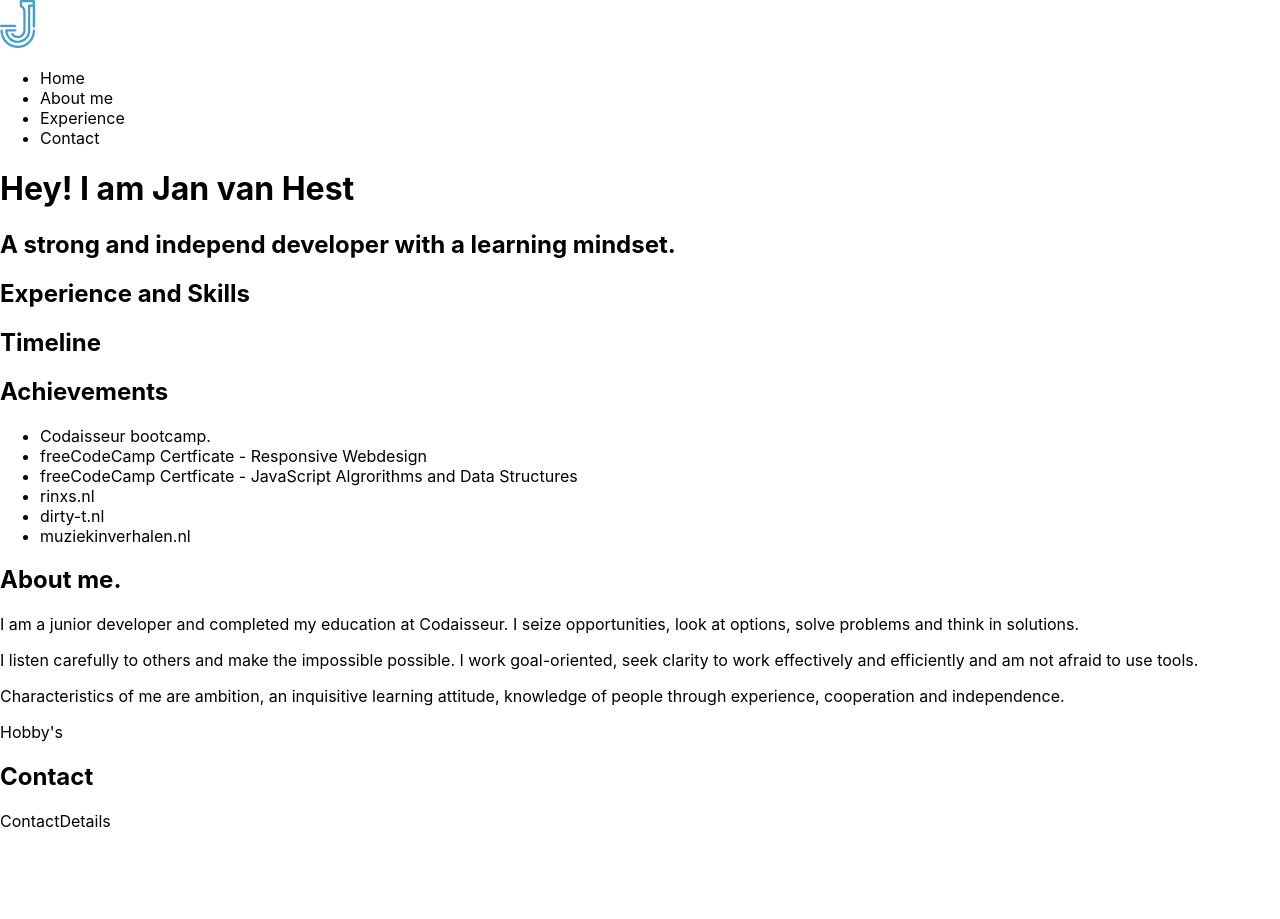
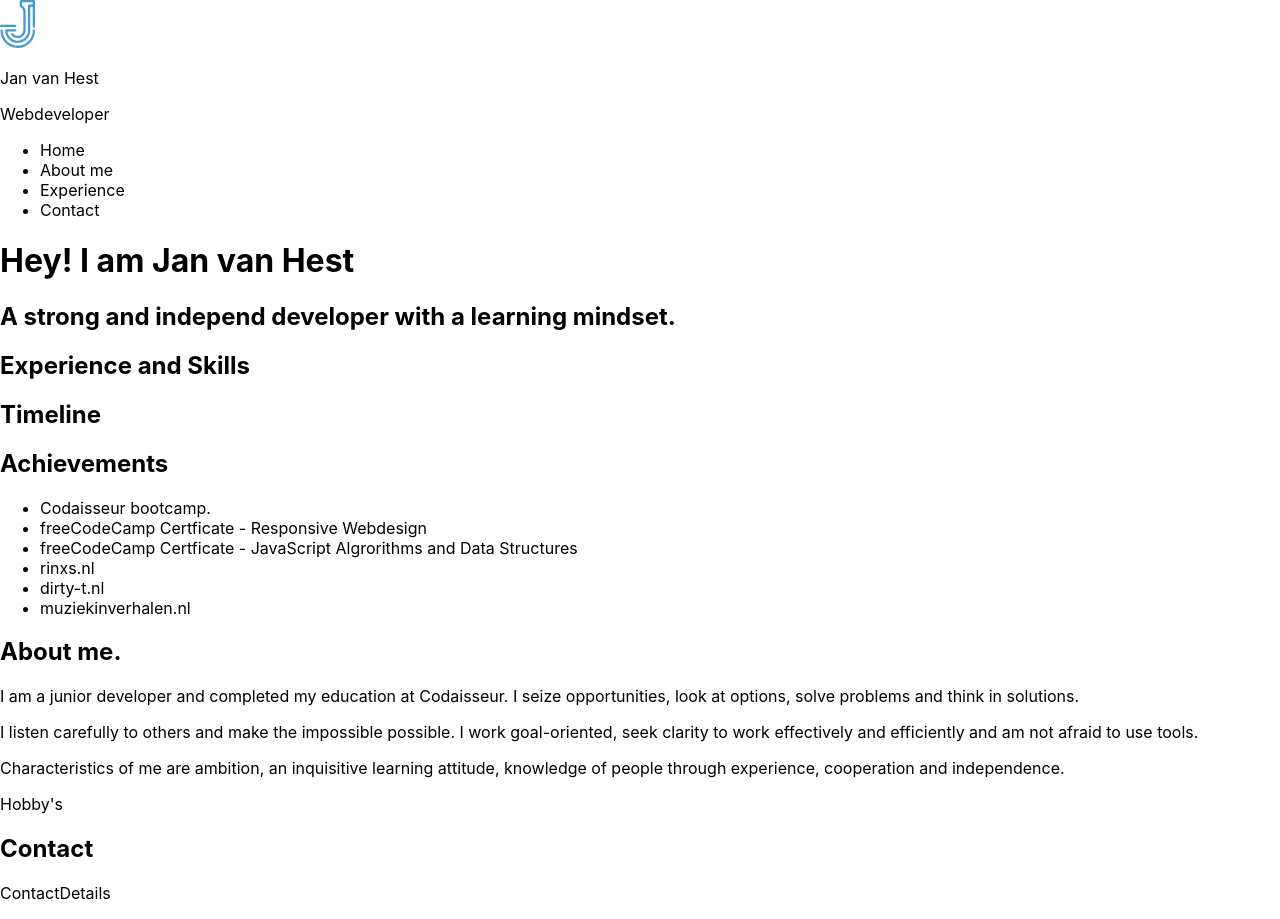
Before and after one commit to jhhest/porftolio-site, a React (Create React App) app: page / in a window 1280 px wide. Before the commit the page ends 847 px from the top, so only its background shows below. Built offline with nearby package versions, Linux system fonts and the light colour scheme.

Commit message:
Changed setup of header were there is a left section for the logo and extra space to add a subtitle or ad descriptive p tag to the logo.

```diff
--- a/src/components/Header.jsx
+++ b/src/components/Header.jsx
@@ -7,6 +7,8 @@ function Header() {
       <header>
         <section id="logo-left">
           <img class="logo" src={logo} alt="Logo for Jan van Hest" />
+          <p>Jan van Hest</p>
+          <p>Webdeveloper</p>
         </section>
         <nav>
           <ul>
```
